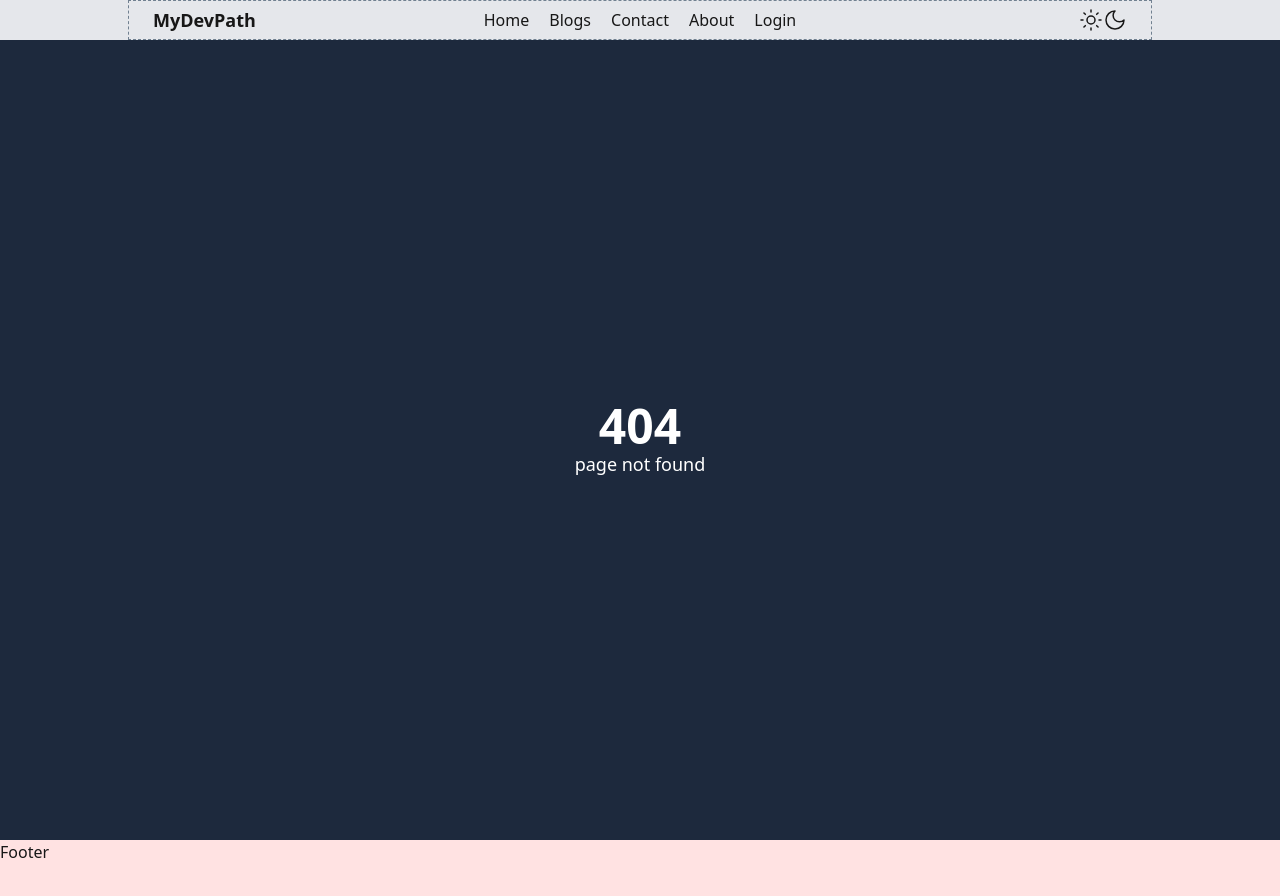
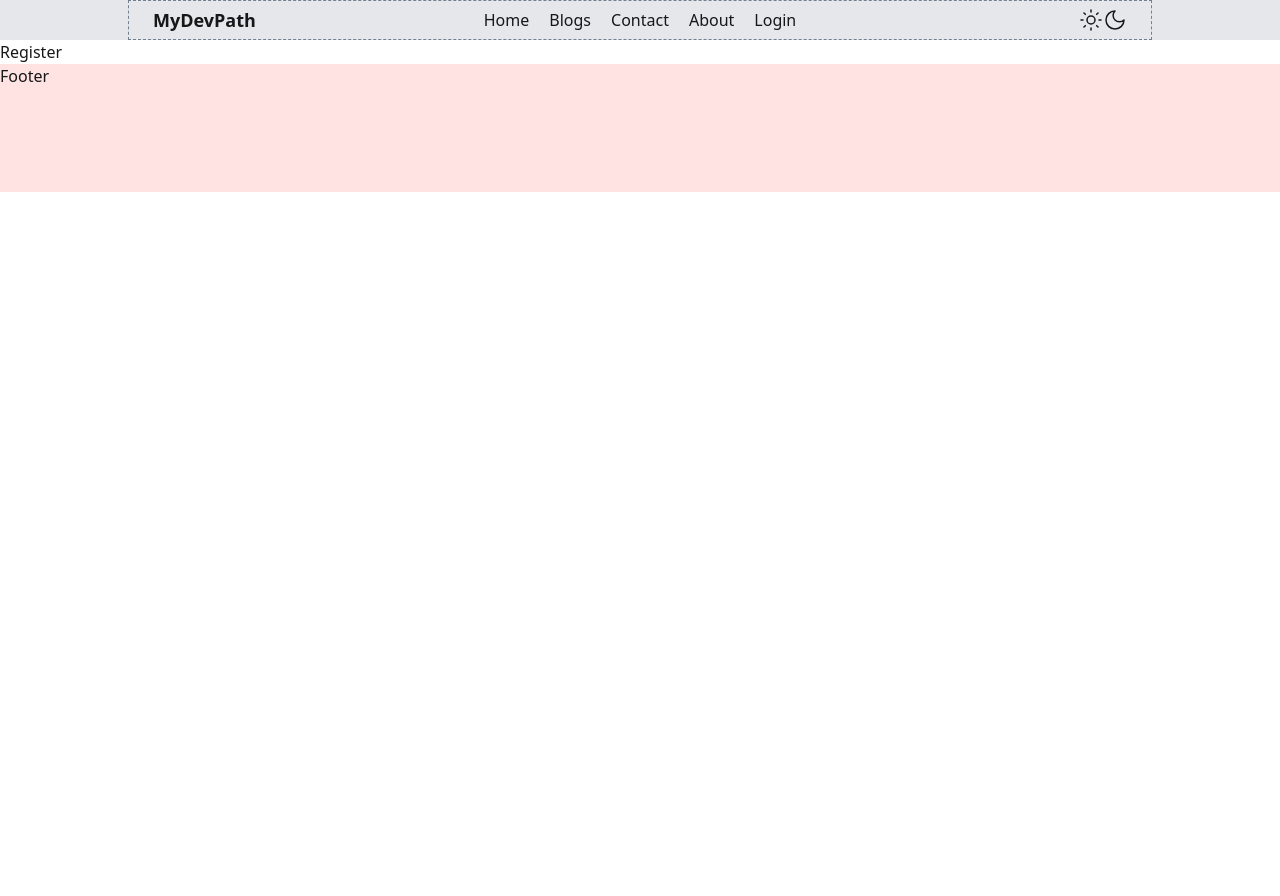
Before and after one commit to hasibulislamha01/MyDevPath, a Next.js app: page /register in a window 1280 px wide. Before the commit this address had no page. Shown: the top 896 px of the page. After the commit the page ends 800 px from the top, so only its background shows below. Built offline with nearby package versions, Linux system fonts and the light colour scheme.

Commit message:
learned about route groups and auth route group added with login and register page

```diff
--- /dev/null
+++ b/src/app/(auth)/register/page.tsx
@@ -0,0 +1,3 @@
+export default function Register(){
+    return <h3>Register</h3>
+}
```
Also changed, not shown: src/app/(auth)/login/page.tsx (renamed from src/app/login/page.tsx).
